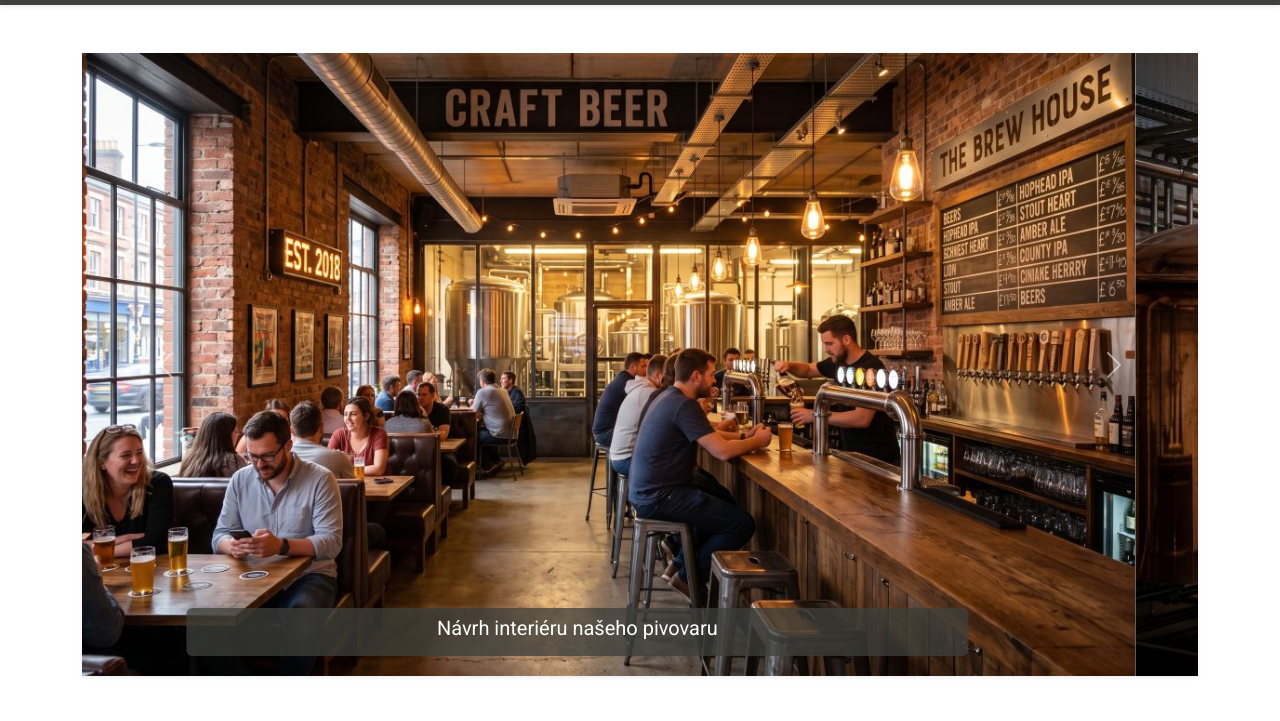
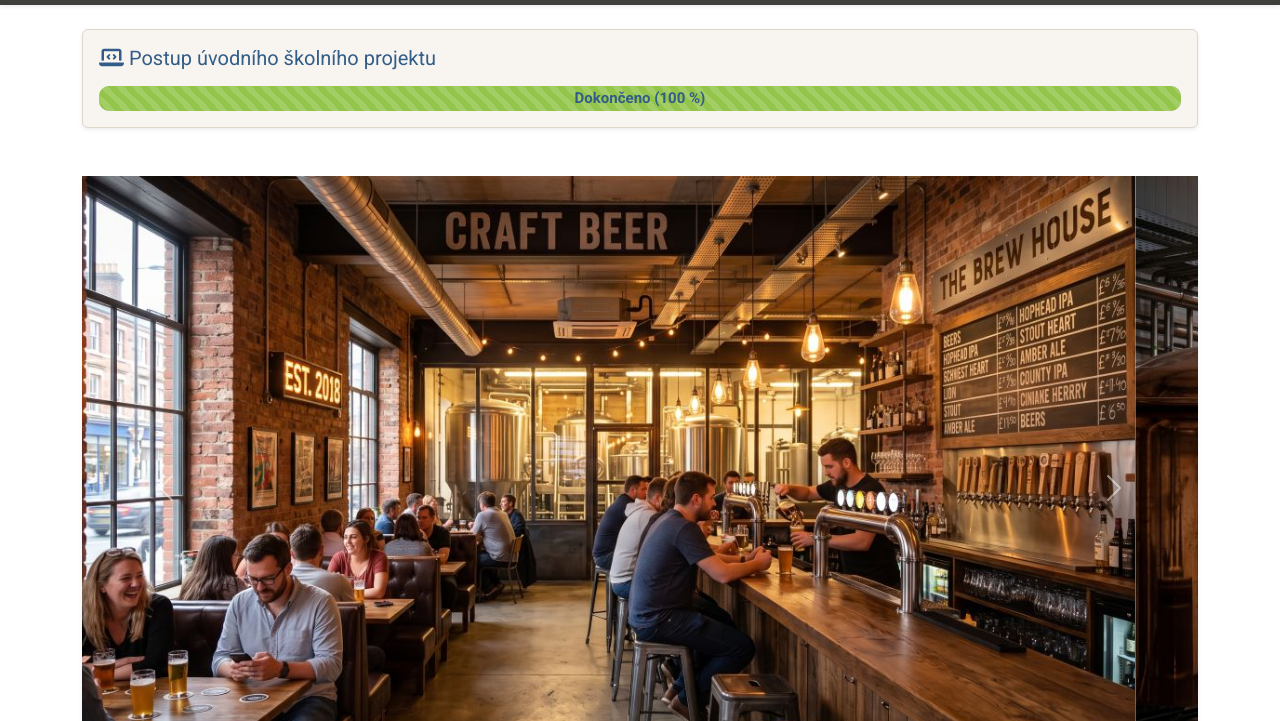
Before and after one commit to kahan-m/Projekt_WEB_2.B, a website: page index.html in a window 1280 px wide. Shown: the part 51-772 px from the top of the page. Drawn offline with nearby package versions, Linux system fonts and the light colour scheme.

Commit message:
dokončení

```diff
--- a/index.html
+++ b/index.html
@@ -26,7 +26,16 @@
         </div>
     </nav>
 
-    <div class="container mt-5">
+    <div class="container mt-4">
+
+
+        <div class="mb-5 p-3 bg-light border rounded shadow-sm">
+            <h5 class="text-primary mb-3"><i class="fas fa-laptop-code"></i> Postup úvodního školního projektu</h5>
+            <div class="progress" style="height: 25px;">
+                <div class="progress-bar bg-success progress-bar-striped progress-bar-animated" style="width: 100%; font-size: 15px; font-weight: bold;">Dokončeno (100 %)</div>
+            </div>
+        </div>
+
 
         <div id="pivovarCarousel" class="carousel slide" data-bs-ride="carousel">
             <div class="carousel-inner shadow-sm">
```
